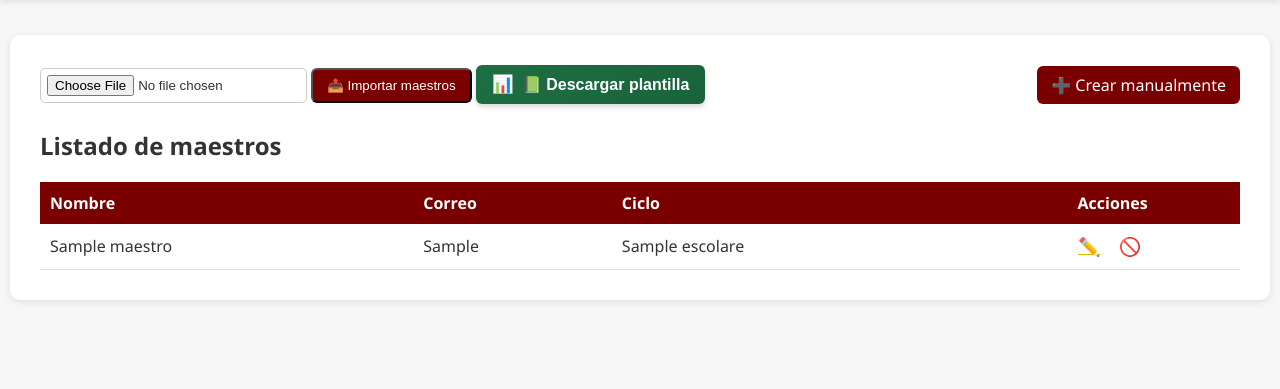
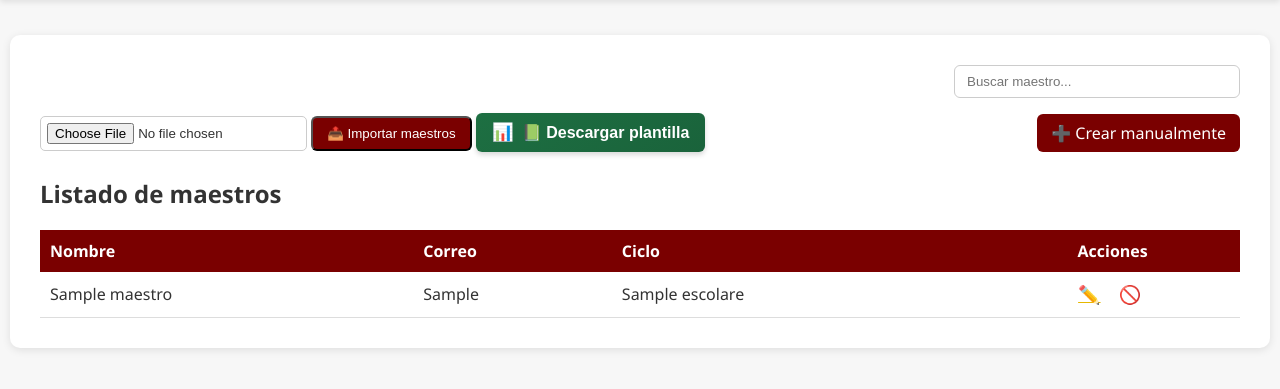
Before and after one commit to aguilera2707/programa-asambleas, a Flask app: page /admin/maestros in a window 1280 px wide. Shown: the part 98-487 px from the top of the page. Run offline with Flask 3, Linux system fonts and the light colour scheme; a user stored in the database is signed in; tables that the repository leaves empty hold one stand-in row (values such as "Sample post").

Commit message:
Se agrega buscador de maestros

```diff
--- a/routes.py
+++ b/routes.py
@@ -1553,7 +1553,7 @@ def actualizar_alumno(id):
 def editar_usuario_vista(id):
     if current_user.rol != 'admin':
         flash("🚫 Solo los administradores pueden acceder a esta sección.", "danger")
-        return redirect(url_for('nom.principal'))
+        return redirect(url_for('admin_bp.maestros_ciclo'))
 
     usuario = Usuario.query.get_or_404(id)
     return render_template('editar_usuario.html', usuario=usuario)
@@ -1620,7 +1620,7 @@ def actualizar_maestro(id):
     maestro.correo = request.form.get('correo', maestro.correo).strip().lower()
     db.session.commit()
     flash("✅ Maestro actualizado correctamente.", "success")
-    return redirect(url_for('nom.panel_usuarios'))
+    return redirect(url_for('admin_bp.maestros_ciclo'))
 
 @admin_bp.route('/maestros/eliminar/<int:id>', methods=['POST'])
 @login_required
@@ -1628,7 +1628,7 @@ def eliminar_maestro(id):
     """Desactiva o reactiva un maestro sin eliminarlo."""
     if current_user.rol != 'admin':
         flash("🚫 Solo los administradores pueden realizar esta acción.", "danger")
-        return redirect(url_for('nom.principal'))
+        return redirect(url_for('admin_bp.maestros_ciclo'))
 
     maestro = Maestro.query.get_or_404(id)
 
--- a/templates/admin_maestros.html
+++ b/templates/admin_maestros.html
@@ -17,6 +17,13 @@
     </header>
 
     <main class="admin-main">
+
+        <!-- 🔹 Buscador añadido -->
+        <div style="text-align:right; margin-bottom:15px;">
+            <input type="text" id="buscador-maestros" placeholder="Buscar maestro..."
+                   style="padding:8px 12px; width:260px; border:1px solid #ccc; border-radius:6px;">
+        </div>
+
         <!-- Botones superiores -->
         <div class="acciones-superior">
             <form action="{{ url_for('admin_bp.importar_maestros_ciclo') }}" method="POST" enctype="multipart/form-data" class="form-importar">
@@ -53,8 +60,8 @@
             <tbody>
                 {% for m in maestros %}
                 <tr>
-                    <td>{{ m.nombre }}</td>
-                    <td>{{ m.correo }}</td>
+                    <td class="col-nombre">{{ m.nombre }}</td>
+                    <td class="col-correo">{{ m.correo }}</td>
                     <td>{{ ciclo.nombre }}</td>
                     <td class="acciones">
                         <a href="{{ url_for('admin_bp.editar_maestro_vista', id=m.id) }}" class="btn-accion edit" title="Editar maestro">✏️</a>
@@ -86,6 +93,31 @@
                 setTimeout(() => el.remove(), 600);
             });
         }, 3000);
+
+        // 🔍 Buscador inteligente
+        function normalizar(texto) {
+            return texto
+                .toLowerCase()
+                .normalize("NFD")
+                .replace(/[\u0300-\u036f]/g, ""); // Elimina acentos
+        }
+
+        document.getElementById("buscador-maestros").addEventListener("input", function () {
+            const busqueda = normalizar(this.value);
+            const filas = document.querySelectorAll(".tabla-maestros tbody tr");
+
+            filas.forEach(fila => {
+                const nombre = normalizar(fila.querySelector(".col-nombre").innerText);
+                const correo = normalizar(fila.querySelector(".col-correo").innerText);
+
+                if (nombre.includes(busqueda) || correo.includes(busqueda)) {
+                    fila.style.display = "";
+                } else {
+                    fila.style.display = "none";
+                }
+            });
+        });
     </script>
+
 </body>
 </html>
--- a/templates/editar_profesor.html
+++ b/templates/editar_profesor.html
@@ -8,7 +8,7 @@
     <body>
     <header class="header">
         <h1>✏️ Editar profesor</h1>
-        <a href="{{ url_for('nom.panel_usuarios') }}" class="btn-volver">⮌ Volver</a>
+        <a href="{{ url_for('admin_bp.maestros_ciclo') }}" class="btn-volver">⟵ Volver</a>
 
     </header>
 
```
